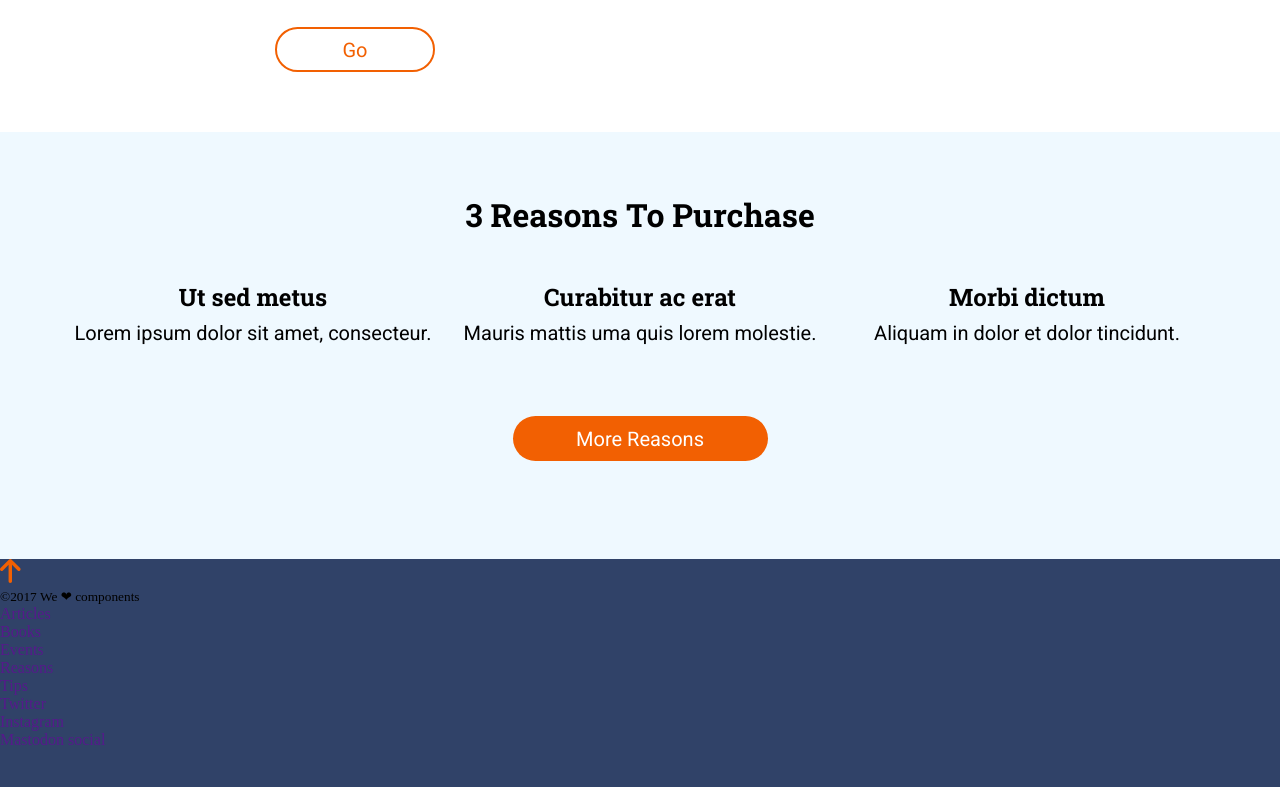
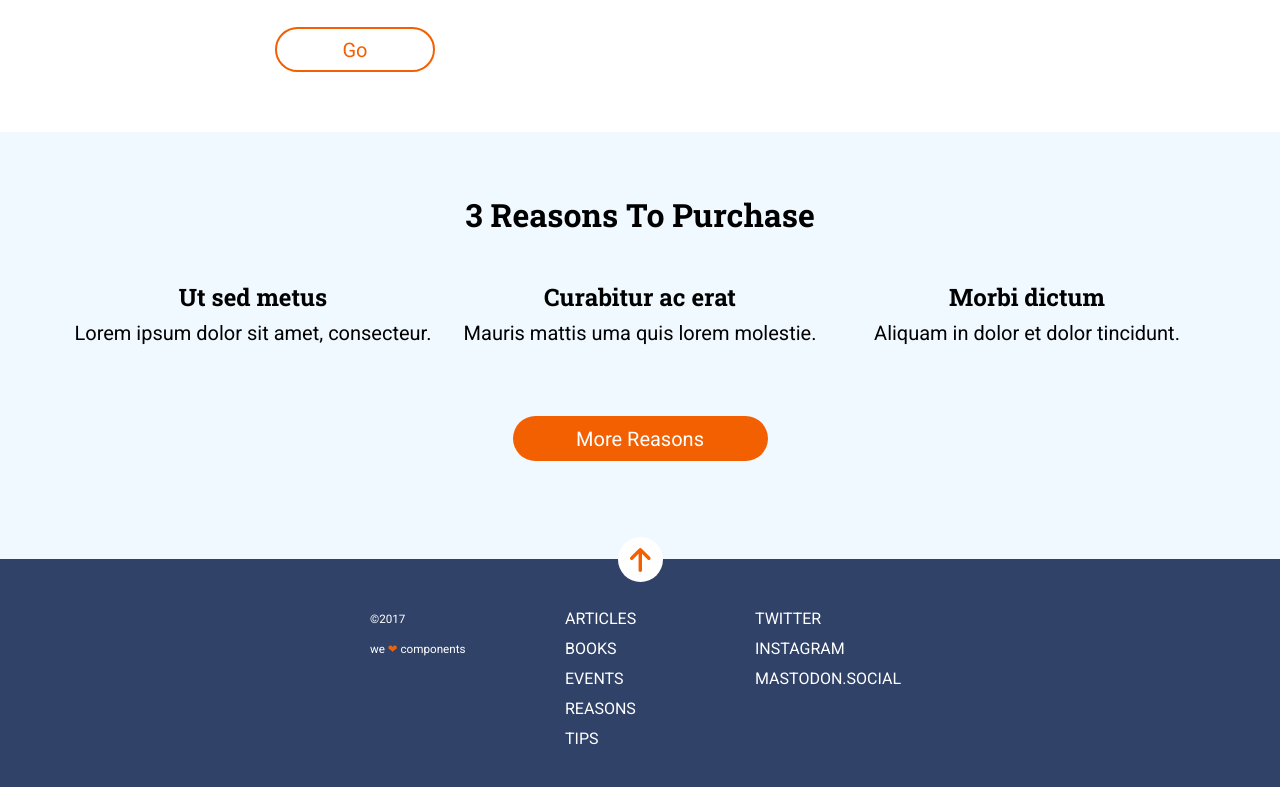
Before and after one commit to claudiapalazon/my-first-responsive-website, a website: page docs/index.html in a window 1280 px wide. Shown: the part 1028-1815 px from the top of the page. Drawn offline with Linux system fonts and the light colour scheme.

Commit message:
version with footer

```diff
--- a/docs/index.html
+++ b/docs/index.html
@@ -72,32 +72,97 @@
     </main>
 
     <footer class="footer">
-      <div>
-        <a href="" title=""
-          ><img src="./assets/images/ico-arrow.svg" alt="" title=""
-        /></a>
+      <div class="footer__div">
+        <a href="#" title="Vuelve al principio de la página"
+          ><div class="footer__arrow">
+            <img
+              src="./assets/images/ico-arrow.svg"
+              alt="Vuelve al principio de la página"
+              title="Vuelve al principio de la página"
+            /></div
+        ></a>
+        <nav class="footer__nav-menu">
+          <ul class="footer__nav-menu--menu">
+            <li>
+              <a
+                class="link"
+                href="https://adalab.es"
+                title="Artículos"
+                target="_blank"
+                >Articles</a
+              >
+            </li>
+            <li>
+              <a
+                class="link"
+                href="https://adalab.es"
+                title="Libros"
+                target="_blank"
+                >Books</a
+              >
+            </li>
+            <li>
+              <a
+                class="link"
+                href="https://adalab.es"
+                title="Eventos"
+                target="_blank"
+                >Events</a
+              >
+            </li>
+            <li>
+              <a
+                class="link"
+                href="https://adalab.es"
+                title="Razones"
+                target="_blank"
+                >Reasons</a
+              >
+            </li>
+            <li>
+              <a
+                class="link"
+                href="https://adalab.es"
+                title="Consejos"
+                target="_blank"
+                >Tips</a
+              >
+            </li>
+          </ul>
+        </nav>
       </div>
 
-      <div class="footer__div-small">
-        <small>&copy2017 </small>
-        <small>We ❤︎ components</small>
-      </div>
-      <nav class="footer__nav-menu">
-        <ul>
-          <li><a href="" title="">Articles</a></li>
-          <li><a href="" title="">Books</a></li>
-          <li><a href="" title="">Events</a></li>
-          <li><a href="" title="">Reasons</a></li>
-          <li><a href="" title="">Tips</a></li>
+      <nav class="footer__nav-social">
+        <ul class="footer__nav-social--social">
+          <li>
+            <a class="link" href="https://adalab.es" title="Twitter" target="_blank"
+              >Twitter</a
+            >
+          </li>
+          <li>
+            <a
+              class="link"
+              href="https://adalab.es"
+              title="Instagram"
+              target="_blank"
+              >Instagram</a
+            >
+          </li>
+          <li>
+            <a
+              class="link"
+              href="https://adalab.es"
+              title="Mastodon.social"
+              target="_blank"
+              >Mastodon.social</a
+            >
+          </li>
         </ul>
       </nav>
-      <nav class="footer__nav-social">
-        <ul>
-          <li><a href="" title="">Twitter</a></li>
-          <li><a href="" title="">Instagram</a></li>
-          <li><a href="" title="">Mastodon social</a></li>
-        </ul>
-      </nav>
+      <div class="footer__div-small">
+        <small class="small">&copy2017 </small>
+        <small class="small">we <span class="heart">❤︎</span> components</small>
+      </div>
     </footer>
 
   </body>
```
Also changed, not shown: docs/assets/css/main.css.
